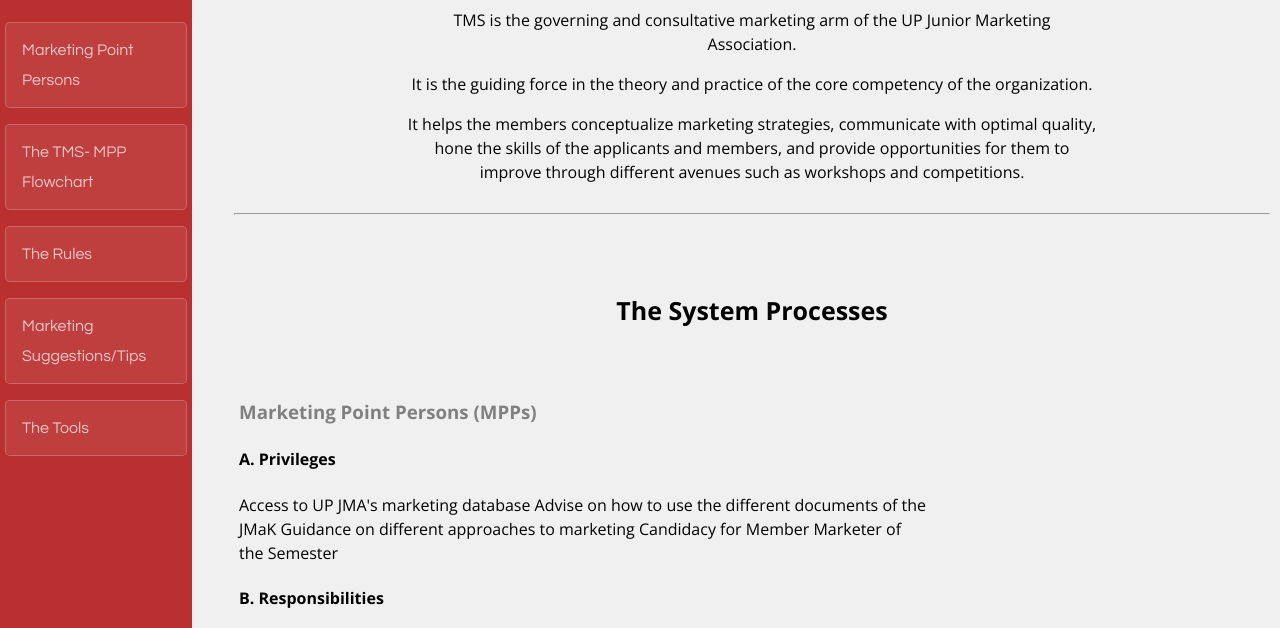
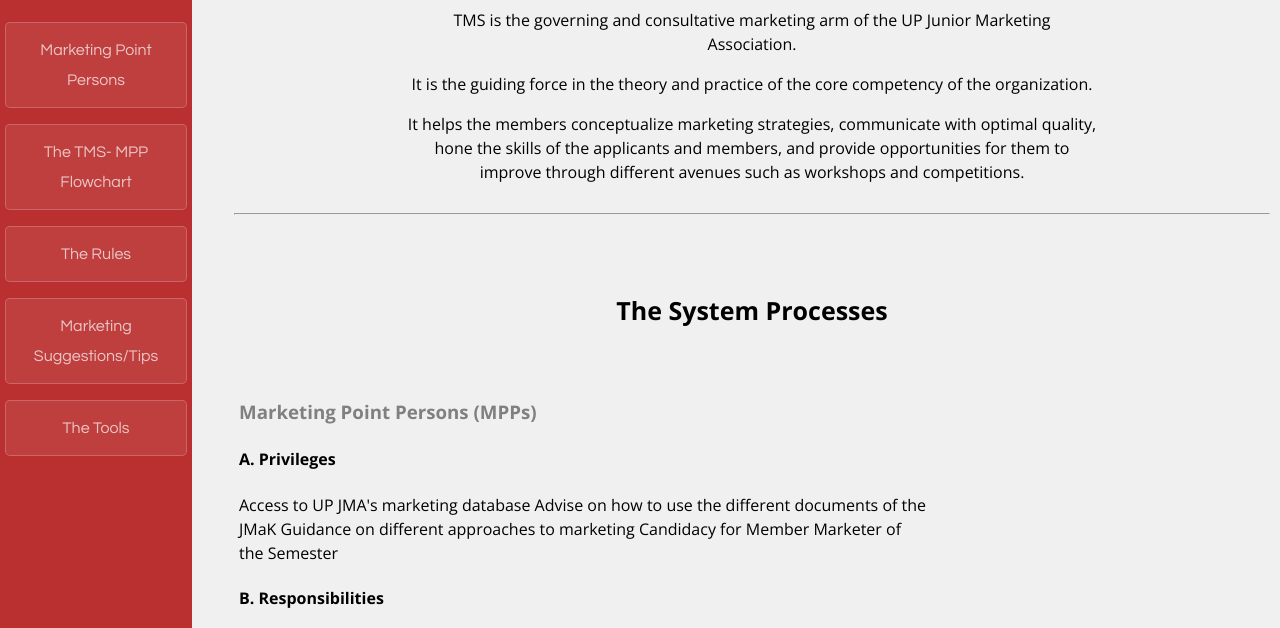
Before and after one commit to gemaican/jma, a plain HTML site: page index.html in a window 1280 px wide. Shown: the part 135-763 px from the top of the page. Drawn offline with nearby package versions, Linux system fonts and the light colour scheme.

Commit message:
Update index.html

```diff
--- a/index.html
+++ b/index.html
@@ -67,12 +67,12 @@
 
 <nav properties="fixed">
 <h1>HOME</h1>
-<h3><a href="#TMS" color=rgba(255, 255, 255, 0.7)>Team Marketing Solutions</a></h3>
-<a href="#TSP" class="btn">Marketing Point Persons</a><br>
-<a href="#TFC" class="btn">The TMS- MPP Flowchart</a><br>
-<a href="#TR" class="btn">The Rules</a><br>
-<a href="#MS" class="btn">Marketing Suggestions/Tips</a><br>
-<a href="#TT" class="btn">The Tools</a>
+<h3><a href="#TMS" color=rgba(255, 255, 255, 0.7) style="font-zize:15px">Team Marketing Solutions</a></h3><center>
+<a href="#TSP" class="btn" style="font-zize:15px">Marketing Point Persons</a><br>
+<a href="#TFC" class="btn" style="font-zize:15px">The TMS- MPP Flowchart</a><br>
+<a href="#TR" class="btn" style="font-zize:15px">The Rules</a><br>
+<a href="#MS" class="btn" style="font-zize:15px">Marketing Suggestions/Tips</a><br>
+<a href="#TT" class="btn" style="font-zize:15px">The Tools</a></center>
 </nav>
 
 
```
